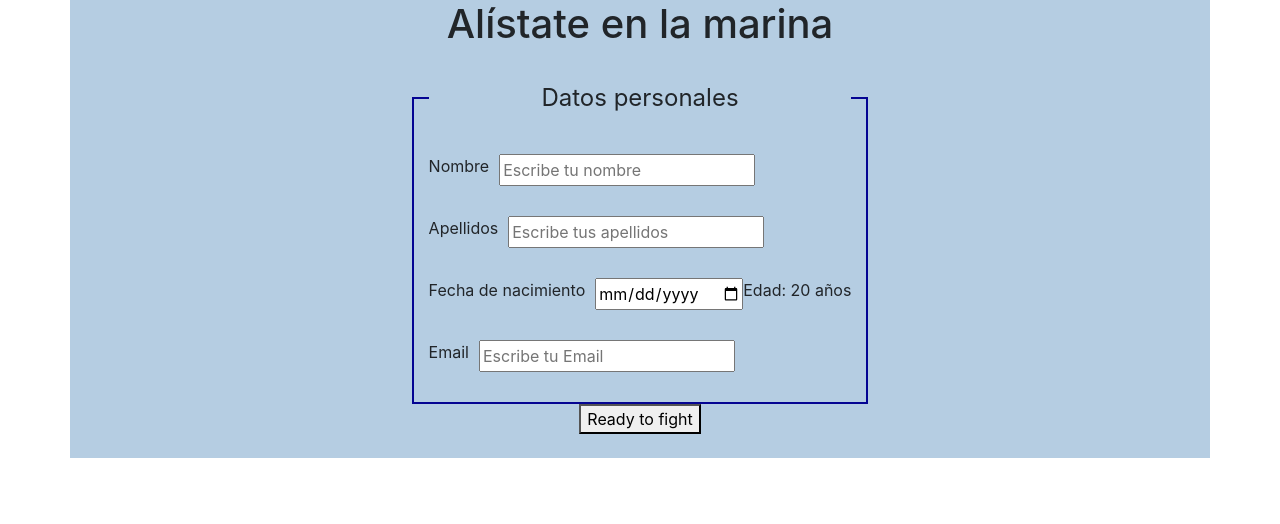
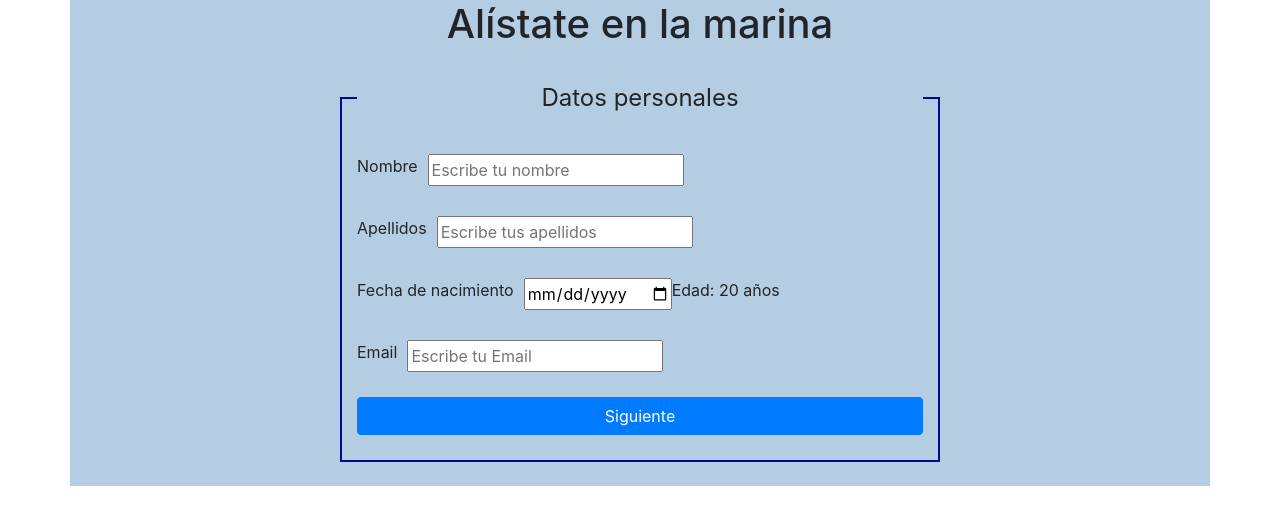
Before and after one commit to r-navarrouribe/c2-react-formulario, a React (Create React App) app: page / in a window 1280 px wide. Shown: the top 524 px of the page. Built offline with nearby package versions, Linux system fonts and the light colour scheme.

Commit message:
Navegación por los pasos

```diff
--- a/src/App.js
+++ b/src/App.js
@@ -4,11 +4,22 @@ import { useState } from "react";
 
 function App() {
   const [contador, setContador] = useState(0);
+  const sumarContador = () => {
+    setContador(contador + 1);
+  };
+  const restarContador = () => {
+    setContador(contador - 1);
+  };
   return (
     <>
       <div className="contenedor-general container">
         <Header />
-        <Formulario contador={contador} setContador={setContador} />
+        <Formulario
+          contador={contador}
+          setContador={setContador}
+          sumarContador={sumarContador}
+          restarContador={restarContador}
+        />
       </div>
     </>
   );
--- a/src/components/Formulario.js
+++ b/src/components/Formulario.js
@@ -3,20 +3,22 @@ import { Paso2 } from "./Paso2";
 import { Paso3 } from "./Paso3";
 
 export const Formulario = (props) => {
-  const { contador, setContador } = props;
+  const { contador, sumarContador, restarContador } = props;
   const showPaso = () => {
     if (contador === 0) {
-      return <Paso1 />;
+      return <Paso1 sumarContador={sumarContador} />;
     } else if (contador === 1) {
-      return <Paso2 />;
+      return (
+        <Paso2 sumarContador={sumarContador} restarContador={restarContador} />
+      );
     } else {
-      return <Paso3 />;
+      return <Paso3 restarContador={restarContador} />;
     }
   };
+
   return (
     <form className="pasos row flex-column align-items-center justify-content-center py-4">
       {showPaso()}
-      <button type="boton-submit submit">Ready to fight</button>
     </form>
   );
 };
--- a/src/components/Paso1.js
+++ b/src/components/Paso1.js
@@ -1,4 +1,5 @@
-export const Paso1 = () => {
+export const Paso1 = (props) => {
+  const { sumarContador } = props;
   return (
     <fieldset className="campo-form d-flex justify-content-center alight-items-center flex-column">
       <legend className="titulo-campo">Datos personales</legend>
@@ -19,6 +20,13 @@ export const Paso1 = () => {
         <label htmlFor="email">Email</label>
         <input type="email" id="email" placeholder="Escribe tu Email" />
       </div>
+      <button
+        type="button"
+        className="boton btn btn-primary"
+        onClick={sumarContador}
+      >
+        Siguiente
+      </button>
     </fieldset>
   );
 };
--- a/src/components/Paso2.js
+++ b/src/components/Paso2.js
@@ -1,6 +1,7 @@
-export const Paso2 = () => {
+export const Paso2 = (props) => {
+  const { sumarContador, restarContador } = props;
   return (
-    <fieldset className="campo-form d-flex justify-content-center alight-items-center flex-column">
+    <fieldset className="campo-form d-flex flex-column">
       <legend className="titulo-campo">Datos de acceso</legend>
       <div className="input-campo">
         <label htmlFor="usuario">Nombre de usuario</label>
@@ -14,6 +15,20 @@ export const Paso2 = () => {
         <label htmlFor="password-repeat">Repite la contraseña</label>
         <input type="password" id="password-repeat" placeholder="Contraseña" />
       </div>
+      <button
+        type="button"
+        className="boton btn btn-primary"
+        onClick={restarContador}
+      >
+        Anterior
+      </button>
+      <button
+        type="button"
+        className="boton btn btn-primary"
+        onClick={sumarContador}
+      >
+        Siguiente
+      </button>
     </fieldset>
   );
 };
--- a/src/components/Paso3.js
+++ b/src/components/Paso3.js
@@ -1,5 +1,7 @@
-export const Paso3 = () => {
+export const Paso3 = (props) => {
+  const { restarContador } = props;
   return (
+    <>
       <fieldset className="campo-form d-flex justify-content-center alight-items-center flex-column">
         <legend className="titulo-campo">Login</legend>
         <div className="input-campo">
@@ -14,6 +16,17 @@ export const Paso3 = () => {
           <label htmlFor="pass-remember">¿Recordar contraseña?</label>
           <input type="checkbox" id="pass-remember" />
         </div>
+        <button
+          type="button"
+          className="boton btn btn-primary"
+          onClick={restarContador}
+        >
+          Anterior
+        </button>
       </fieldset>
+      <button type="submit" className="boton btn btn-primary">
+        Ready to fight
+      </button>
+    </>
   );
 };
--- a/src/index.css
+++ b/src/index.css
@@ -24,13 +24,19 @@ code {
 
 .input-campo label {
   margin-right: 10px;
+  display: flex;
 }
 
 .campo-form {
   border: 2px solid rgb(4, 4, 146);
   padding: 15px;
+  width: 600px;
 }
 
 .titulo-campo {
   text-align: center;
 }
+
+.boton {
+  margin-block: 10px;
+}
```
Lines whose indentation alone changed are shown as unchanged.
